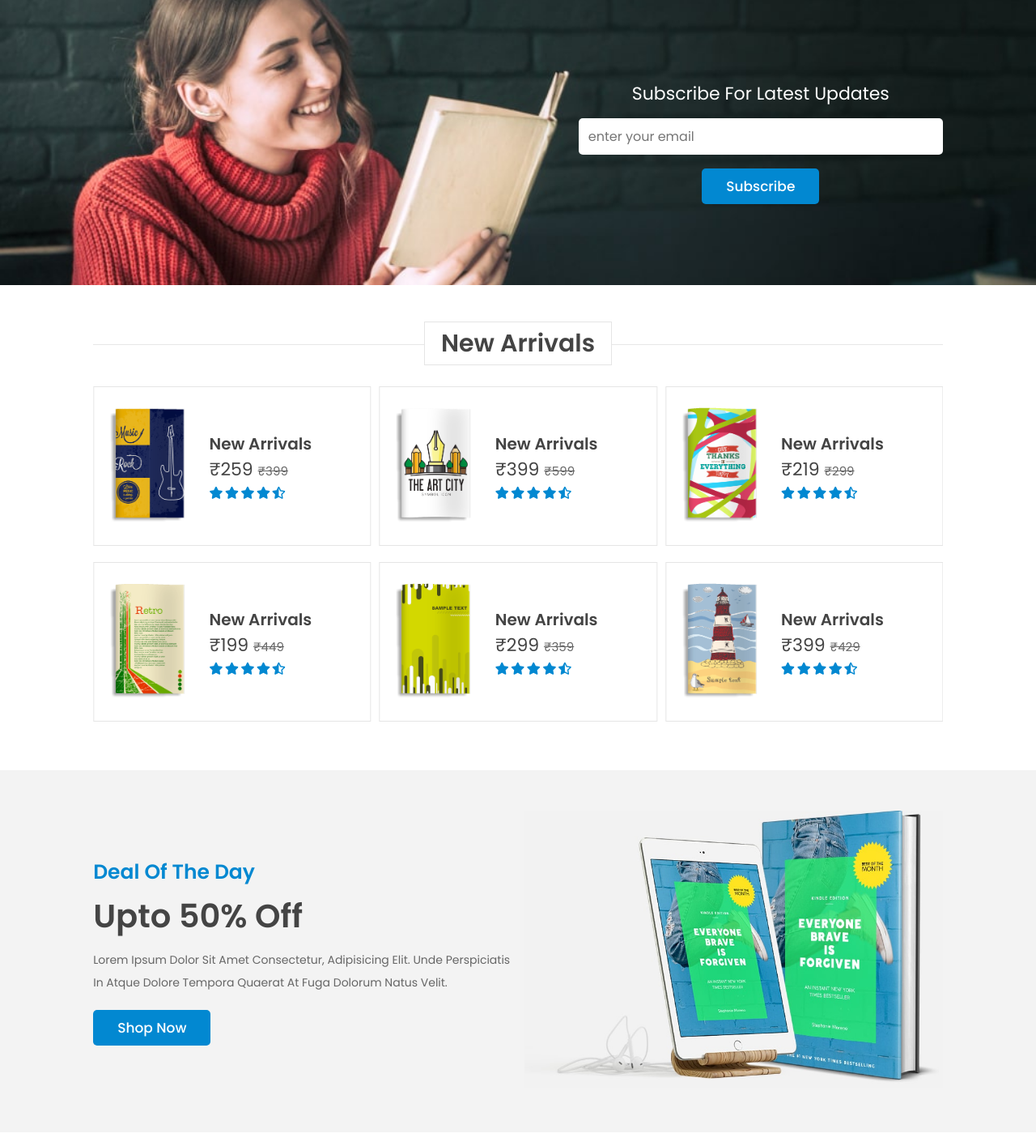
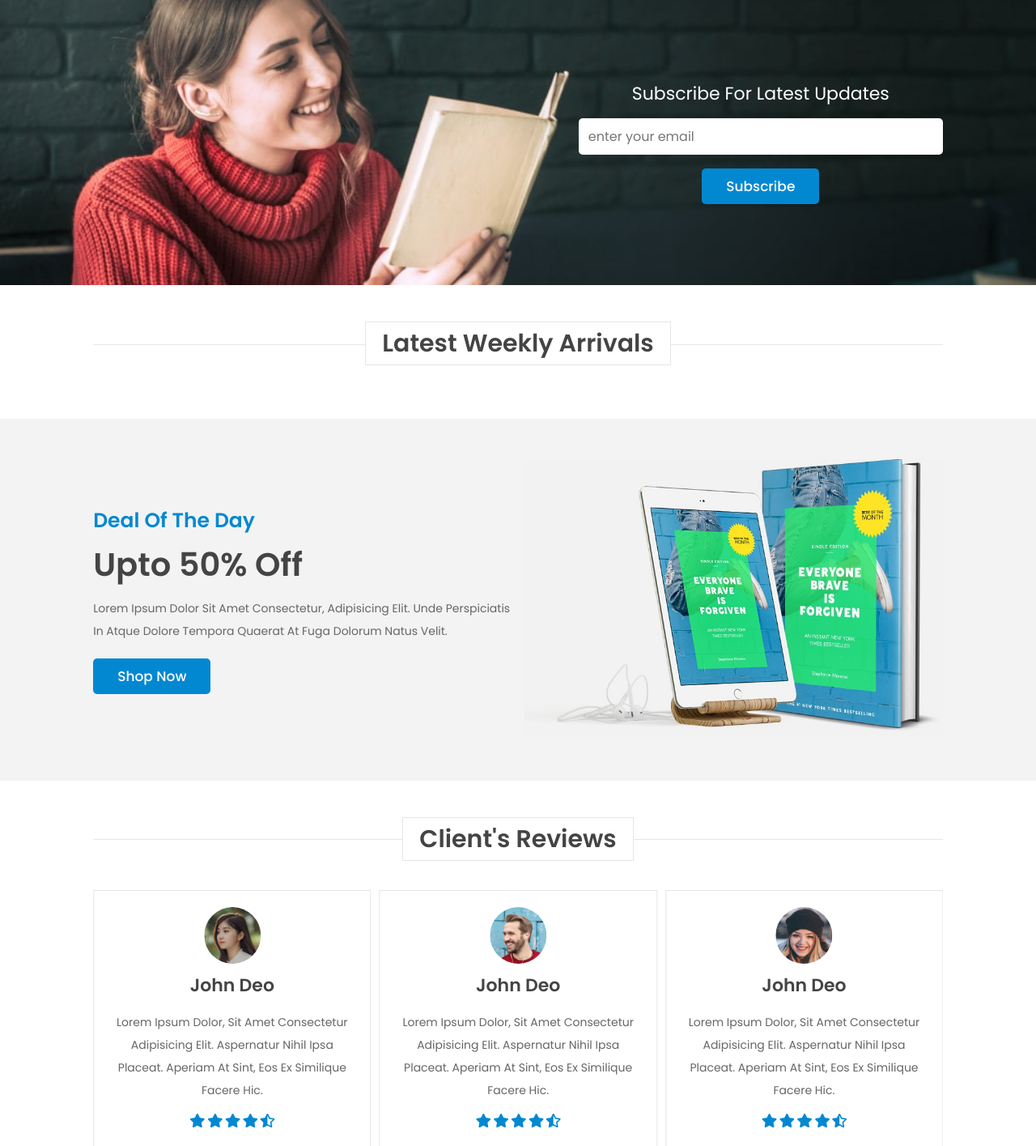
Before and after one commit to Ananyajadon/My_Wardrobe, a Django app: page /shop/ in a window 1280 px wide. Shown: the part 1555-2970 px from the top of the page at 81% size. Run offline with Django 4.2, Linux system fonts and the light colour scheme; data comes from the database, SQL or seed files in the repository; tables that the repository leaves empty hold one stand-in row (values such as "Sample post"); grey boxes marked "Sample" are stand-in pictures; parts of the project's set-up code (start-up, migrations or seed data) failed here and were passed over.

Commit message:
Added new arrivals sliders.

```diff
--- a/My_wardrobe/shop/templates/shop/index.html
+++ b/My_wardrobe/shop/templates/shop/index.html
@@ -205,19 +205,19 @@
 
 <section class="arrivals" id="arrivals">
 
-    <h1 class="heading"> <span>new arrivals</span> </h1>
+    <h1 class="heading"> <span>latest weekly arrivals</span> </h1>
 
     <div class="swiper arrivals-slider">
-
         <div class="swiper-wrapper">
-
+            {% for new_books in new_arrivals1 %}
+            {% for new_book in new_books %}
             <a href="#" class="swiper-slide box">
                 <div class="image">
-                    <img src="{% static 'shop/book-1.png' %}" alt="">
+                    <img src="/media/{{new_book.image}}" alt="{{new_book.product_name}}">
                 </div>
                 <div class="content">
-                    <h3>new arrivals</h3>
-                    <div class="price">₹399 <span>₹599</span></div>
+                    <h3>{{new_book.product_name}}</h3>
+                    <div class="price">₹{{new_book.product_price}}<span></span></div>
                     <div class="stars">
                         <i class="fas fa-star"></i>
                         <i class="fas fa-star"></i>
@@ -227,14 +227,23 @@
                     </div>
                 </div>
             </a>
+            {% endfor %}
+            {% endfor %}
+        </div>
+    </div>
 
+              <!--row 2 slider -->
+    <div class="swiper arrivals-slider">
+        <div class="swiper-wrapper">
+            {% for new_books in new_arrivals2 %}
+            {% for new_book in new_books %}
             <a href="#" class="swiper-slide box">
                 <div class="image">
-                    <img src="{% static 'shop/book-2.png' %}" alt="">
+                    <img src="/media/{{new_book.image}}" alt="{{new_book.product_name}}">
                 </div>
                 <div class="content">
-                    <h3>new arrivals</h3>
-                    <div class="price">₹219 <span>₹299</span></div>
+                    <h3>{{new_book.product_name}}</h3>
+                    <div class="price">₹{{new_book.product_price}}<span></span></div>
                     <div class="stars">
                         <i class="fas fa-star"></i>
                         <i class="fas fa-star"></i>
@@ -244,155 +253,10 @@
                     </div>
                 </div>
             </a>
-
-            <a href="#" class="swiper-slide box">
-                <div class="image">
-                    <img src="{% static 'shop/book-3.png' %}" alt="">
-                </div>
-                <div class="content">
-                    <h3>new arrivals</h3>
-                    <div class="price">₹549<span>₹699</span></div>
-                    <div class="stars">
-                        <i class="fas fa-star"></i>
-                        <i class="fas fa-star"></i>
-                        <i class="fas fa-star"></i>
-                        <i class="fas fa-star"></i>
-                        <i class="fas fa-star-half-alt"></i>
-                    </div>
-                </div>
-            </a>
-
-            <a href="#" class="swiper-slide box">
-                <div class="image">
-                    <img src="{% static 'shop/book-4.png' %}" alt="">
-                </div>
-                <div class="content">
-                    <h3>new arrivals</h3>
-                    <div class="price">₹159<span></span></div>
-                    <div class="stars">
-                        <i class="fas fa-star"></i>
-                        <i class="fas fa-star"></i>
-                        <i class="fas fa-star"></i>
-                        <i class="fas fa-star"></i>
-                        <i class="fas fa-star-half-alt"></i>
-                    </div>
-                </div>
-            </a>
-
-            <a href="#" class="swiper-slide box">
-                <div class="image">
-                    <img src="{% static 'shop/book-5.png' %}" alt="">
-                </div>
-                <div class="content">
-                    <h3>new arrivals</h3>
-                    <div class="price">₹259 <span>₹399</span></div>
-                    <div class="stars">
-                        <i class="fas fa-star"></i>
-                        <i class="fas fa-star"></i>
-                        <i class="fas fa-star"></i>
-                        <i class="fas fa-star"></i>
-                        <i class="fas fa-star-half-alt"></i>
-                    </div>
-                </div>
-            </a>
-
-        </div>
-
+            {% endfor %}
+            {% endfor %}
+         </div>
     </div>
-
-    <div class="swiper arrivals-slider">
-
-        <div class="swiper-wrapper">
-
-            <a href="#" class="swiper-slide box">
-                <div class="image">
-                    <img src="{% static 'shop/book-6.png' %}" alt="">
-                </div>
-                <div class="content">
-                    <h3>new arrivals</h3>
-                    <div class="price">₹299 <span>₹359</span></div>
-                    <div class="stars">
-                        <i class="fas fa-star"></i>
-                        <i class="fas fa-star"></i>
-                        <i class="fas fa-star"></i>
-                        <i class="fas fa-star"></i>
-                        <i class="fas fa-star-half-alt"></i>
-                    </div>
-                </div>
-            </a>
-
-            <a href="#" class="swiper-slide box">
-                <div class="image">
-                    <img src="{% static 'shop/book-7.png' %}" alt="">
-                </div>
-                <div class="content">
-                    <h3>new arrivals</h3>
-                    <div class="price">₹399 <span>₹429</span></div>
-                    <div class="stars">
-                        <i class="fas fa-star"></i>
-                        <i class="fas fa-star"></i>
-                        <i class="fas fa-star"></i>
-                        <i class="fas fa-star"></i>
-                        <i class="fas fa-star-half-alt"></i>
-                    </div>
-                </div>
-            </a>
-
-            <a href="#" class="swiper-slide box">
-                <div class="image">
-                    <img src="{% static 'shop/book-8.png' %}" alt="">
-                </div>
-                <div class="content">
-                    <h3>new arrivals</h3>
-                    <div class="price">₹289 <span>₹329</span></div>
-                    <div class="stars">
-                        <i class="fas fa-star"></i>
-                        <i class="fas fa-star"></i>
-                        <i class="fas fa-star"></i>
-                        <i class="fas fa-star"></i>
-                        <i class="fas fa-star-half-alt"></i>
-                    </div>
-                </div>
-            </a>
-
-            <a href="#" class="swiper-slide box">
-                <div class="image">
-                    <img src="{% static 'shop/book-9.png' %}" alt="">
-                </div>
-                <div class="content">
-                    <h3>new arrivals</h3>
-                    <div class="price">₹339 <span>₹399</span></div>
-                    <div class="stars">
-                        <i class="fas fa-star"></i>
-                        <i class="fas fa-star"></i>
-                        <i class="fas fa-star"></i>
-                        <i class="fas fa-star"></i>
-                        <i class="fas fa-star-half-alt"></i>
-                    </div>
-                </div>
-            </a>
-
-            <a href="#" class="swiper-slide box">
-                <div class="image">
-                    <img src="{% static 'shop/book-10.png' %}" alt="">
-                </div>
-                <div class="content">
-                    <h3>new arrivals</h3>
-                    <div class="price">₹199 <span>₹449</span></div>
-                    <div class="stars">
-                        <i class="fas fa-star"></i>
-                        <i class="fas fa-star"></i>
-                        <i class="fas fa-star"></i>
-                        <i class="fas fa-star"></i>
-                        <i class="fas fa-star-half-alt"></i>
-                    </div>
-                </div>
-            </a>
-
-        </div>
-
-    </div>
-
 </section>
 
 <!-- arrivals section ends -->
--- a/My_wardrobe/shop/views.py
+++ b/My_wardrobe/shop/views.py
@@ -6,33 +6,35 @@ from .models import Product, FeatProduct
 
 def index(request):
     products = Product.objects.all()
-    # feat_products = FeatProduct.objects.all()
+    feat_products = FeatProduct.objects.all()
     Fiction_category = FeatProduct.objects.filter(IsFiction="True")
     nonFiction_category = FeatProduct.objects.filter(IsFiction="False")
 
-    # category = []
-    # cat_prod = FeatProduct.objects.values('category')
-    # cats = {item['category'] for item in cat_prod}
-    # for cat in cats:
-    #     cat = FeatProduct.objects.filter(category=cat)
-    #     category.append([cat])
+    # logic for new_arrivals start from here
+    all_dates = FeatProduct.objects.values_list("publish_date")
+    from_date = datetime.date.today() - datetime.timedelta(days=7)
+    # newArrivals() function
+    new_arrivals = newArrivals(all_dates, from_date)
+    # logic for new_arrivals ends here
 
     all_prods = [[Fiction_category], [nonFiction_category]]
-    params = {'products': products, 'all_prods': all_prods}
+    params = {'products': products, 'all_prods': all_prods, 'new_arrivals1': new_arrivals[:int(len(new_arrivals) / 2)],
+              'new_arrivals2': new_arrivals[int(len(new_arrivals) / 2):]}
     return render(request, 'shop/index.html', params)
 
 
 def create(request):
     p = FeatProduct.objects.create(
-                               IsFiction=False,
-                               category="Non-Fiction",
-                               sub_category="Educational",
-                               product_name="The Art Of Peace",
-                               product_price=229,
-                               product_desc="For over a century, Sun Tzu's writings in The Art of War a have been studied by millions of people from business leaders to military strategists. It occurred to me that Sun Tzu's writings not only provide guidance in warfare strategies, but also for individuals who are battling their own personal demons and desire greater peace.",
-                               publish_date=datetime.datetime.now(),
-                               image="shop/images/The Art Of Peace.jpg"
-                               )
+        IsFiction=False,
+        category="Non-Fiction",
+        sub_category="Educational",
+        product_name="The Art Of Peace",
+        product_price=229,
+        product_desc="For over a century, Sun Tzu's writings in The Art of War a have been studied by millions of people from business leaders to military strategists. It occurred to me that Sun Tzu's writings not only provide guidance in warfare strategies, but also for individuals who are battling their own personal demons and desire greater peace.",
+        publish_date=datetime.datetime(2023, 3, 2),
+        image="shop/images/The Art Of Peace.jpg"
+    )
+
 
 def about(request):
     return render(request, 'shop/about.html')
@@ -56,3 +58,23 @@ def checkout(request):
 
 def tracker(request):
     return render(request, 'shop/tracker.html')
+
+
+def newArrivals(all_dates, from_date):
+    """
+    this 'newArrivals' function is used to filter last 7 days books that've listed
+    all_dates: gives all the date with in the database
+    from_date: gives the date from which the books should be showing till present date
+    """
+    new_arrivals = []
+    sorted_dates = []
+    for date in all_dates:
+        if date not in sorted_dates:
+            sorted_dates.append(date)
+
+    for dates in sorted_dates:
+        for date in dates:
+            if date > from_date:
+                book = FeatProduct.objects.filter(publish_date=date)
+                new_arrivals.append(book)
+    return new_arrivals
```
Also changed, not shown: My_wardrobe/media/shop/images/Educated.jpg (added), My_wardrobe/media/shop/images/Ikigai.jpg (added), My_wardrobe/media/shop/images/The Art Of Peace.jpg (added), My_wardrobe/media/shop/images/in cold blood.jpg (added), My_wardrobe/media/shop/images/titanic.jpg (added), My_wardrobe/shop/migrations/0003_featproduct_isfiction.py (added).
